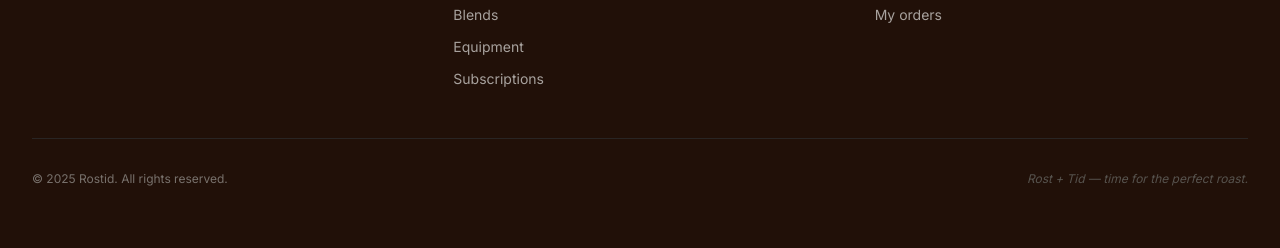
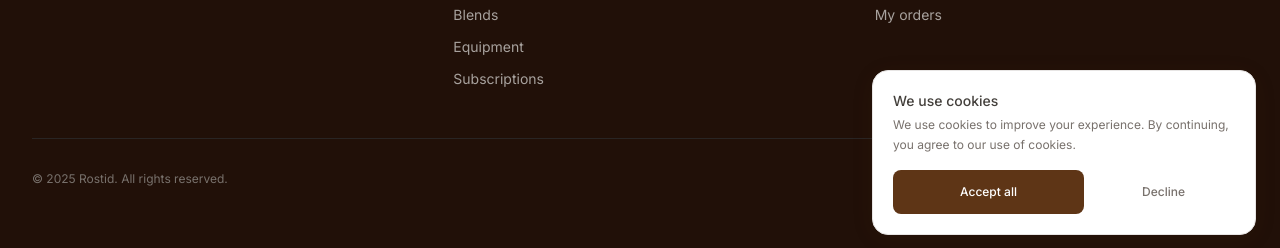
Before and after one commit to Sam-Razavi/rostid, a React (Vite) app in the folder client/: page /products in a window 1280 px wide. Shown: the part 549-797 px from the top of the page. Built offline with nearby package versions, Linux system fonts and the light colour scheme; no server answers; a web font is replaced by a local one.

Commit message:
feat: cookie consent banner with localStorage preference

```diff
--- a/client/src/components/layout/Layout.tsx
+++ b/client/src/components/layout/Layout.tsx
@@ -3,6 +3,7 @@ import { useLocation, Outlet } from 'react-router-dom';
 import { AnimatePresence, motion } from 'framer-motion';
 import { Navbar } from './Navbar';
 import { Footer } from './Footer';
+import { CookieBanner } from '../ui/CookieBanner';
 
 export default function Layout() {
   const location = useLocation();
@@ -43,6 +44,7 @@ export default function Layout() {
       </main>
 
       <Footer />
+      <CookieBanner />
     </div>
   );
 }
--- /dev/null
+++ b/client/src/components/ui/CookieBanner.tsx
@@ -0,0 +1,60 @@
+import { useState, useEffect } from 'react';
+import { motion, AnimatePresence } from 'framer-motion';
+
+const STORAGE_KEY = 'rostid_cookie_consent';
+
+export function CookieBanner() {
+  const [visible, setVisible] = useState(false);
+
+  useEffect(() => {
+    const stored = localStorage.getItem(STORAGE_KEY);
+    if (!stored) setVisible(true);
+  }, []);
+
+  function accept() {
+    localStorage.setItem(STORAGE_KEY, 'accepted');
+    setVisible(false);
+  }
+
+  function decline() {
+    localStorage.setItem(STORAGE_KEY, 'declined');
+    setVisible(false);
+  }
+
+  return (
+    <AnimatePresence>
+      {visible && (
+        <motion.div
+          initial={{ y: 100, opacity: 0 }}
+          animate={{ y: 0, opacity: 1 }}
+          exit={{ y: 100, opacity: 0 }}
+          transition={{ duration: 0.3, ease: [0.22, 1, 0.36, 1] }}
+          className="fixed bottom-4 left-4 right-4 sm:left-auto sm:right-6 sm:max-w-sm z-50"
+          role="dialog"
+          aria-label="Cookie consent"
+        >
+          <div className="bg-white rounded-2xl shadow-warm border border-stone-200 p-5">
+            <p className="text-sm text-stone-700 font-medium mb-1">We use cookies</p>
+            <p className="text-xs text-stone-500 mb-4 leading-relaxed">
+              We use cookies to improve your experience. By continuing, you agree to our use of cookies.
+            </p>
+            <div className="flex items-center gap-2">
+              <button
+                onClick={accept}
+                className="flex-1 btn-primary text-xs py-2 rounded-lg"
+              >
+                Accept all
+              </button>
+              <button
+                onClick={decline}
+                className="flex-1 text-xs font-medium text-stone-500 hover:text-stone-700 py-2 transition-colors cursor-pointer"
+              >
+                Decline
+              </button>
+            </div>
+          </div>
+        </motion.div>
+      )}
+    </AnimatePresence>
+  );
+}
```
